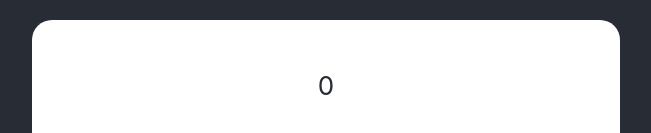
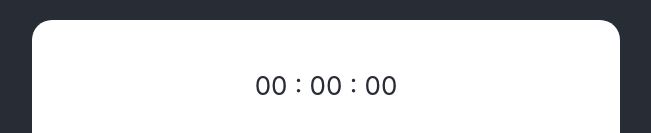
Before and after one commit to rchlblns/pomo-timer, a React (Create React App) app in the folder client/: page / in a window 1280 px wide. Shown: the part 249-382 px from the top of the page, without its empty margins (314-965 px from the left). Built offline with nearby package versions, Linux system fonts and the light colour scheme.

Commit message:
stopwatch time formatted

```diff
--- a/client/src/components/stopwatch.js
+++ b/client/src/components/stopwatch.js
@@ -55,9 +55,18 @@ const Stopwatch = () => {
         setTimer(0);
     }
 
+    const timeFormat = () => {
+        let getSeconds = `0${(timer % 60)}`.slice(-2);
+        let minutes = `0${Math.floor(timer / 60)}`;
+        let getMinutes = `0${minutes % 60}`.slice(-2);
+        let getHours = `0${Math.floor(timer / 3600)}`.slice(-2);
+
+        return `${getHours} : ${getMinutes} : ${getSeconds}`
+    }
+
     return (
         <StopwatchCard>
-            <Timer>{timer}</Timer>
+            <Timer>{timeFormat()}</Timer>
             <div class="button-group">
                 {
                     !isActive && !isPaused ?
```
